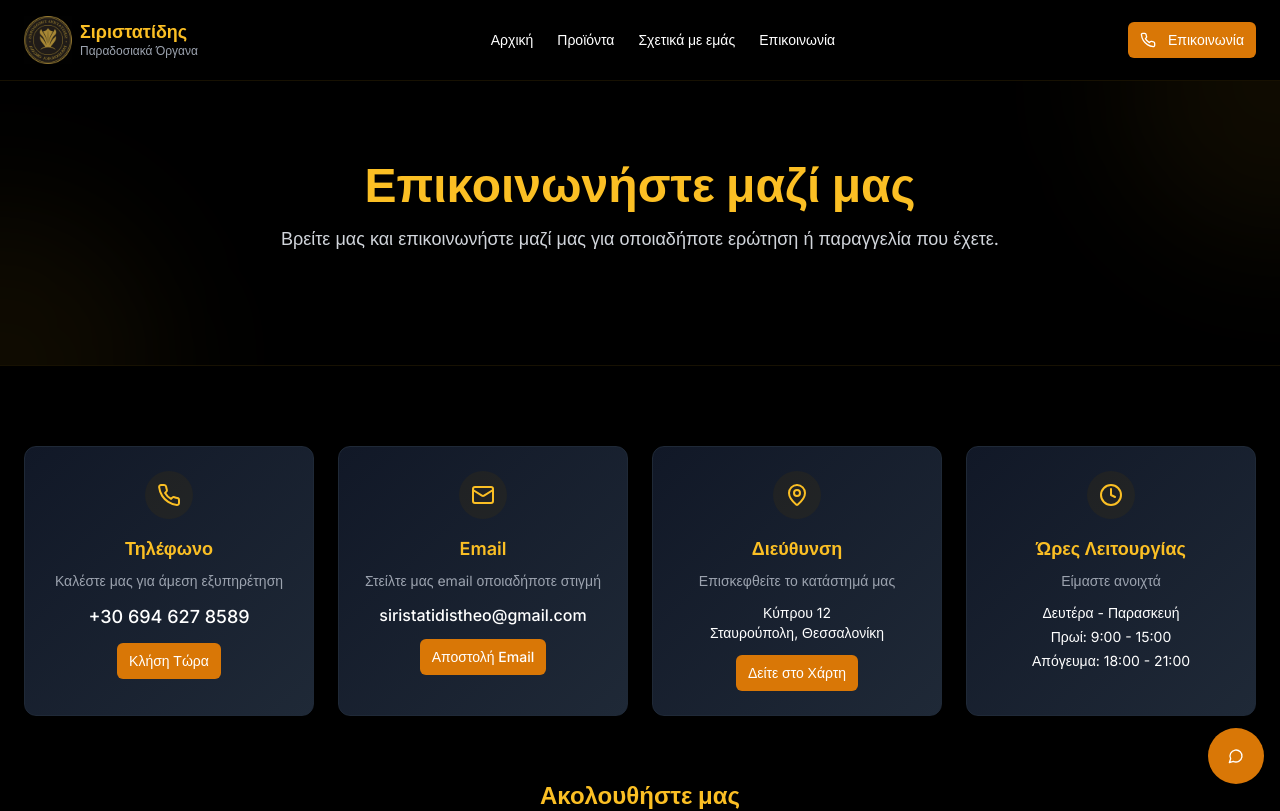
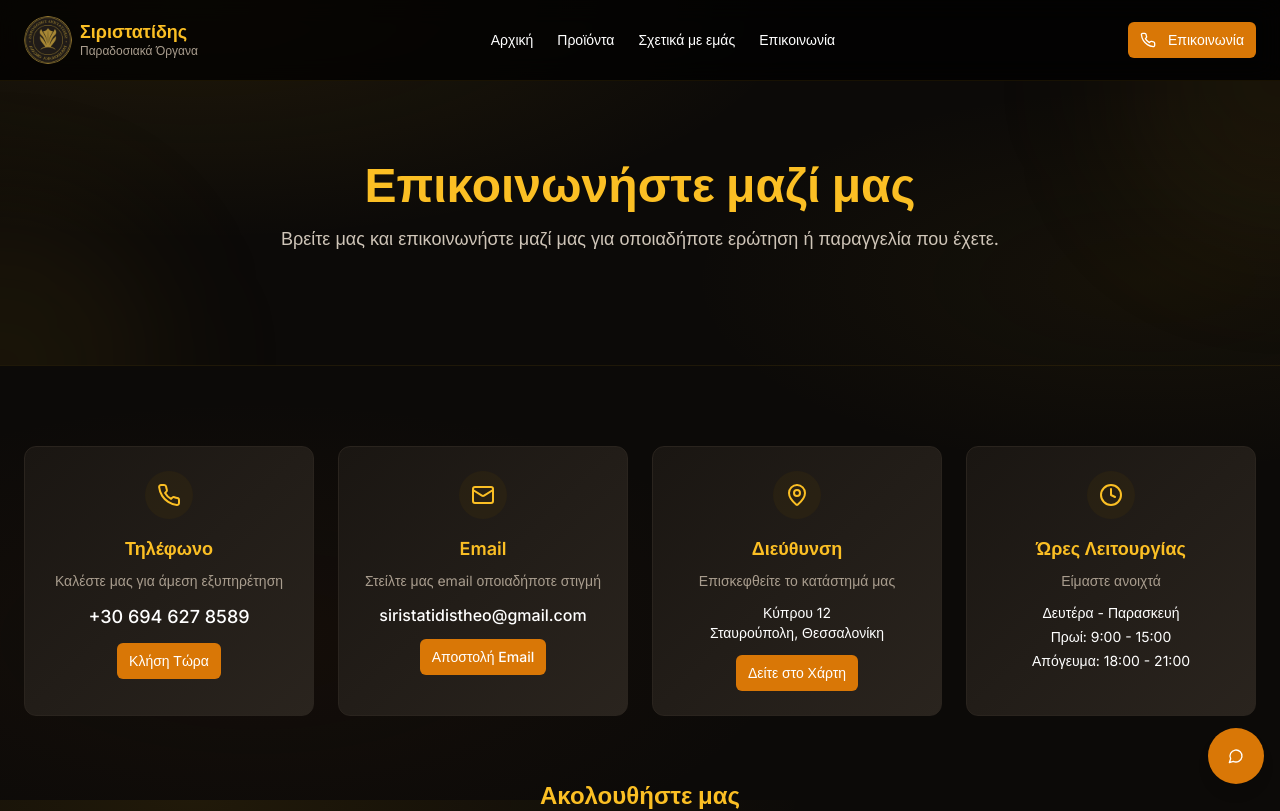
Before and after one commit to ntontischris/siris, a Next.js app: page /contact in a window 1280 px wide. Shown: the top 811 px of the page. Built offline with nearby package versions, Linux system fonts and the light colour scheme.

Commit message:
Warmer visual polish: walnut greys, lamplight background, card hover glow
Same layout and content; only colours, background and card effects.

Co-Authored-By: Claude Opus 5.5 <noreply@anthropic.com>
Claude-Session: https://claude.ai/code/session_01TKpN7XJ6W1nxS6deVZKhnj

```diff
--- a/app/about/page.tsx
+++ b/app/about/page.tsx
@@ -4,7 +4,7 @@ import CraftsmanshipSlider from "@/components/craftsmanship-slider"
 
 export default function AboutPage() {
   return (
-    <div className="bg-black text-white">
+    <div className="text-white">
       {/* Hero Section */}
       <section className="relative py-12 sm:py-16 md:py-20 lg:py-24 border-b border-amber-900/30 overflow-hidden">
         <div className="absolute -top-40 -right-40 w-80 h-80 bg-amber-600/10 rounded-full blur-3xl"></div>
--- a/app/contact/page.tsx
+++ b/app/contact/page.tsx
@@ -10,7 +10,7 @@ const TikTokIcon = ({ className }: { className?: string }) => (
 
 export default function ContactPage() {
   return (
-    <div className="bg-black text-white">
+    <div className="text-white">
       {/* Hero Section */}
       <section className="relative py-16 md:py-20 border-b border-amber-900/30 overflow-hidden">
         <div className="absolute -top-40 -right-40 w-80 h-80 bg-amber-600/10 rounded-full blur-3xl"></div>
--- a/app/globals.css
+++ b/app/globals.css
@@ -71,7 +71,14 @@
     @apply border-border;
   }
   body {
-    @apply bg-background text-foreground;
+    @apply text-foreground;
+    /* Warm near-black with soft golden glows, like lamplight in a workshop */
+    background-color: #0c0a08;
+    background-image:
+      radial-gradient(ellipse 80% 50% at 15% 0%, rgba(212, 160, 23, 0.10), transparent 60%),
+      radial-gradient(ellipse 60% 40% at 90% 35%, rgba(146, 113, 14, 0.08), transparent 60%),
+      radial-gradient(ellipse 70% 50% at 20% 80%, rgba(120, 60, 20, 0.08), transparent 60%);
+    background-attachment: fixed;
   }
 
   /* Improved text rendering */
@@ -628,3 +635,21 @@
     transform: none !important;
   }
 }
+
+/* Product card: light sweep across the photo on hover */
+.card-shine::after {
+  content: "";
+  position: absolute;
+  inset: 0;
+  z-index: 20;
+  pointer-events: none;
+  background: linear-gradient(115deg, transparent 30%, rgba(255, 236, 179, 0.28) 50%, transparent 70%);
+  transform: translateX(-120%);
+}
+.group:hover .card-shine::after {
+  transform: translateX(120%);
+  transition: transform 0.9s ease;
+}
+@media (prefers-reduced-motion: reduce) {
+  .card-shine::after { display: none; }
+}
--- a/app/page.tsx
+++ b/app/page.tsx
@@ -31,7 +31,7 @@ export default function Home() {
         Μετάβαση στο κύριο περιεχόμενο
       </a>
 
-      <main id="main-content" className="bg-black text-white">
+      <main id="main-content" className="text-white">
         <div className="container px-4 sm:px-6 mx-auto">
           {/* Hero Section */}
           <section className="relative py-8 sm:py-12 md:py-16 lg:py-20 xl:py-24" aria-labelledby="hero-heading">
@@ -44,7 +44,7 @@ export default function Home() {
                       alt="Siristatidis Theodoros Logo"
                       width={256}
                       height={256}
-                      className="w-full h-full object-contain"
+                      className="w-full h-full object-contain rounded-full"
                     />
                   </div>
                 </div>
--- a/app/products/[slug]/page.tsx
+++ b/app/products/[slug]/page.tsx
@@ -848,7 +848,7 @@ export default function ProductPage({ params }: { params: { slug: string } }) {
 
   if (!product) {
     return (
-      <div className="bg-black text-white min-h-screen">
+      <div className="text-white min-h-screen">
         <div className="container mx-auto px-4 sm:px-6 py-12">
           <div className="bg-gray-900 rounded-lg p-8 text-center border border-gray-800">
             <h2 className="text-xl font-semibold text-white mb-2">Το προϊόν δεν βρέθηκε</h2>
@@ -866,7 +866,7 @@ export default function ProductPage({ params }: { params: { slug: string } }) {
   }
 
   return (
-    <div className="bg-black text-white">
+    <div className="text-white">
       <div className="container mx-auto px-4 sm:px-6 py-12">
         {/* Breadcrumbs */}
         <div className="mb-6">
--- a/components/footer.tsx
+++ b/components/footer.tsx
@@ -28,7 +28,7 @@ export default function Footer() {
                     alt="Σιριστατίδης Θεόδωρος Logo"
                     width={48}
                     height={48}
-                    className="object-contain"
+                    className="object-contain rounded-full"
                   />
                 </div>
                 <div>
--- a/components/header.tsx
+++ b/components/header.tsx
@@ -10,7 +10,7 @@ export default function Header() {
   const [isMenuOpen, setIsMenuOpen] = useState(false)
 
   return (
-    <header className="bg-black border-b border-amber-900/30 sticky top-0 z-50" role="banner">
+    <header className="bg-black/75 backdrop-blur-md border-b border-amber-900/30 sticky top-0 z-50" role="banner">
       <nav className="container mx-auto px-4 sm:px-6" role="navigation" aria-label="Κύρια πλοήγηση">
         <div className="flex items-center justify-between h-16 sm:h-20">
           {/* Logo */}
@@ -22,7 +22,7 @@ export default function Header() {
                   alt="Σιριστατίδης Θεόδωρος Logo"
                   width={48}
                   height={48}
-                  className="object-contain"
+                  className="object-contain rounded-full"
                 />
               </div>
             </div>
--- a/components/product-card.tsx
+++ b/components/product-card.tsx
@@ -35,7 +35,7 @@ export default function ProductCard({ id, name, description, price, oldPrice, im
   return (
     <Link href={`/products/${slug}`}>
       <article
-        className="group relative overflow-hidden rounded-lg sm:rounded-xl bg-gradient-to-br from-gray-900 to-gray-800 shadow-lg hover:shadow-xl transition-all duration-300 transform hover:-translate-y-1 border border-gray-800 hover:border-amber-900/40 focus-within:ring-2 focus-within:ring-amber-400 cursor-pointer"
+        className="group relative overflow-hidden rounded-lg sm:rounded-xl bg-gradient-to-b from-gray-800 to-gray-900 shadow-lg shadow-black/40 hover:shadow-[0_12px_40px_-8px_rgba(212,160,23,0.35)] transition-all duration-500 transform hover:-translate-y-1.5 border border-amber-900/30 hover:border-amber-500/60 focus-within:ring-2 focus-within:ring-amber-400 cursor-pointer"
         role="article"
         aria-labelledby={`product-${id}-title`}
       >
@@ -48,9 +48,9 @@ export default function ProductCard({ id, name, description, price, oldPrice, im
           </div>
         )}
 
-        <div className="aspect-square relative overflow-hidden">
+        <div className="aspect-square relative overflow-hidden card-shine">
           <div
-            className="absolute inset-0 bg-gradient-to-t from-black/60 to-transparent opacity-0 group-hover:opacity-100 transition-opacity duration-300 z-10"
+            className="absolute inset-0 bg-gradient-to-t from-black/40 to-transparent opacity-0 group-hover:opacity-100 transition-opacity duration-500 z-10"
             aria-hidden="true"
           ></div>
           <Image
@@ -58,7 +58,7 @@ export default function ProductCard({ id, name, description, price, oldPrice, im
             width={400}
             height={400}
             alt={`Εικόνα προϊόντος: ${name}`}
-            className="object-contain p-4 transition-all duration-500 transform group-hover:scale-110"
+            className="object-contain p-4 transition-transform duration-700 ease-out transform group-hover:scale-105"
           />
         </div>
 
@@ -82,7 +82,7 @@ export default function ProductCard({ id, name, description, price, oldPrice, im
               {price !== undefined ? (
                 <>
                   <div className="flex items-center gap-1 sm:gap-2">
-                    <span className="text-white font-bold text-sm sm:text-base lg:text-lg">{price.toFixed(2)}€</span>
+                    <span className="text-amber-300 font-bold text-sm sm:text-base lg:text-lg">{price.toFixed(2)}€</span>
                     {oldPrice !== undefined && (
                       <span className="text-xs sm:text-sm text-gray-500 line-through">{oldPrice.toFixed(2)}€</span>
                     )}
--- a/tailwind.config.ts
+++ b/tailwind.config.ts
@@ -48,6 +48,21 @@ const config: Config = {
         muted: "hsl(var(--muted))",
         accent: "hsl(var(--accent))",
         destructive: "hsl(var(--destructive))",
+
+        // Warm walnut greys instead of the default cold slate
+        gray: {
+          "50": "#faf8f5",
+          "100": "#f2eee8",
+          "200": "#e4ddd3",
+          "300": "#cfc5b8",
+          "400": "#a99d8e",
+          "500": "#857a6c",
+          "600": "#5f564b",
+          "700": "#433c34",
+          "800": "#2a241e",
+          "900": "#1a1612",
+          "950": "#0f0c0a",
+        },
 
         // Custom colors based on the logo
         amber: {
```
